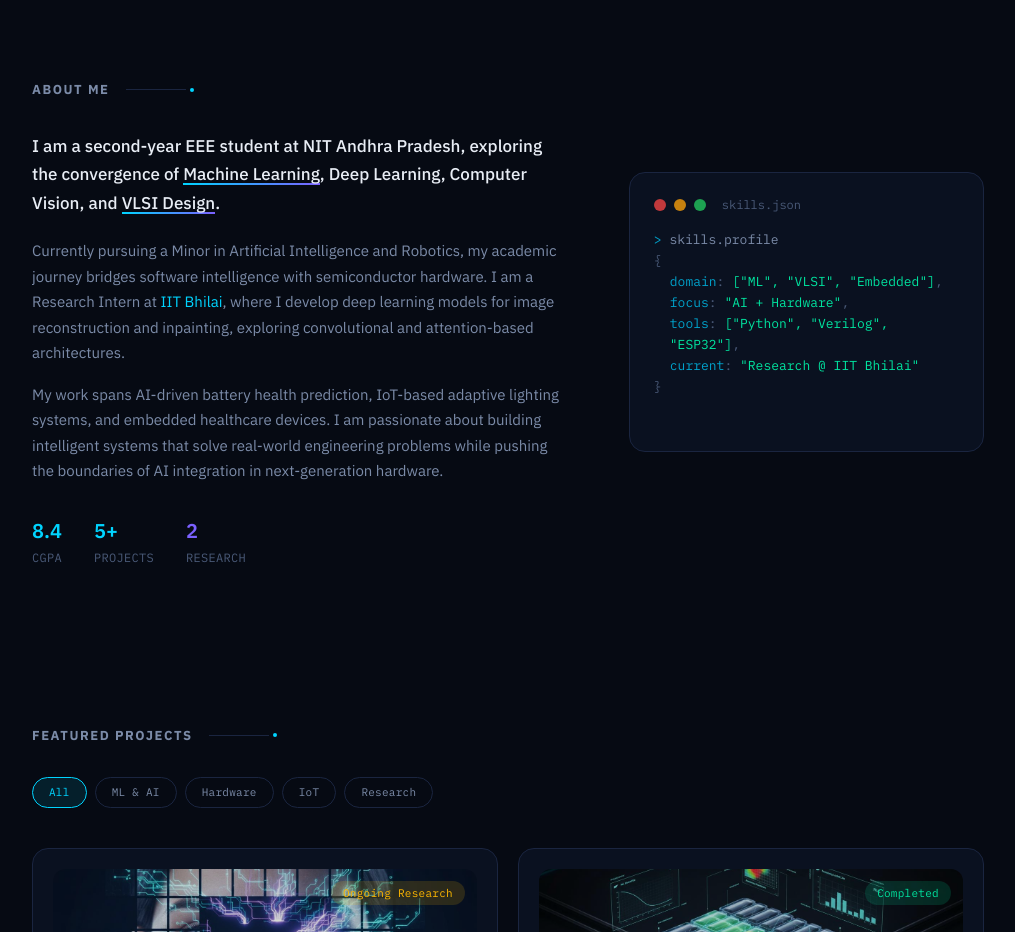
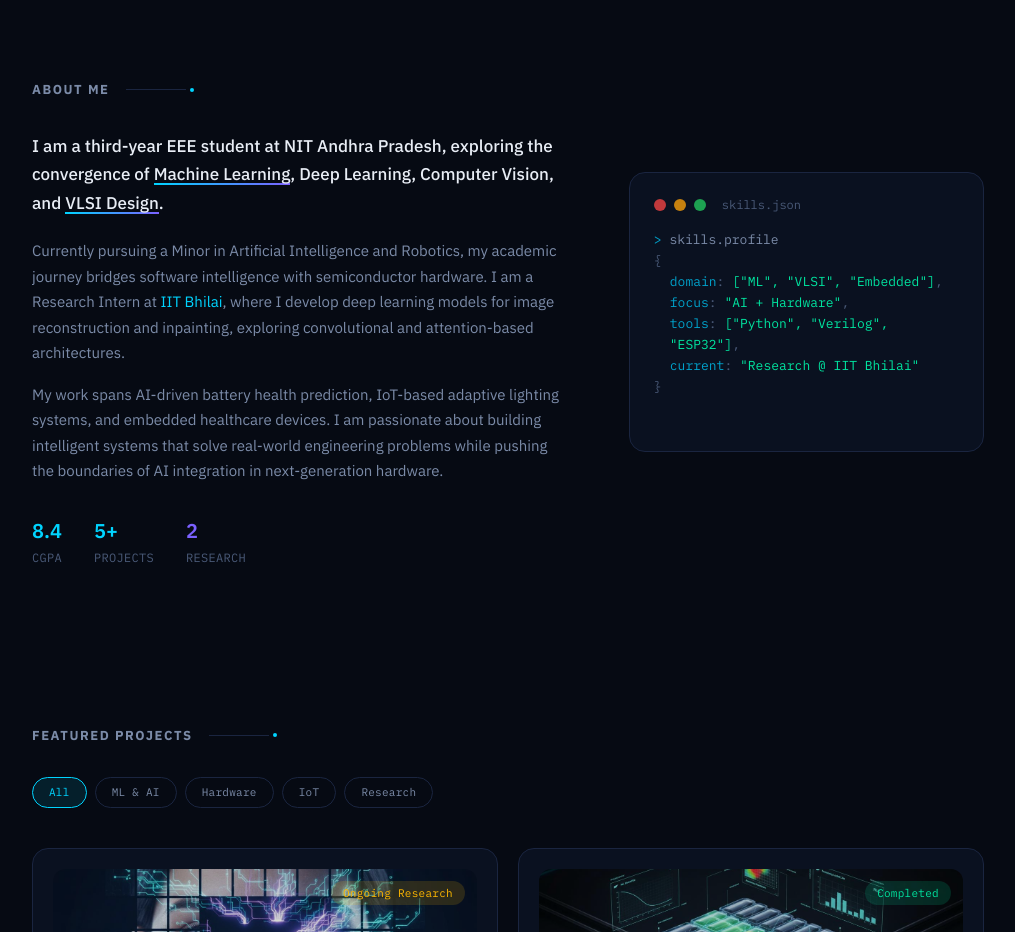
Before and after one commit to rishii-25/Portfolio, a React (Vite) app: page / in a window 1280 px wide. Shown: the part 800-1732 px from the top of the page, without its empty margins (132-1147 px from the left). Built offline with nearby package versions, Linux system fonts and the light colour scheme.

Commit message:
year change

```diff
--- a/src/sections/AboutSection.tsx
+++ b/src/sections/AboutSection.tsx
@@ -84,7 +84,7 @@ export default function AboutSection() {
           {/* Intro Block */}
           <div className="animate-text">
             <p className="text-[17px] font-medium text-text-primary leading-[1.7]">
-              I am a second-year EEE student at{' '}
+              I am a third-year EEE student at{' '}
               <span className="relative inline">
                 NIT Andhra Pradesh
               </span>
```
